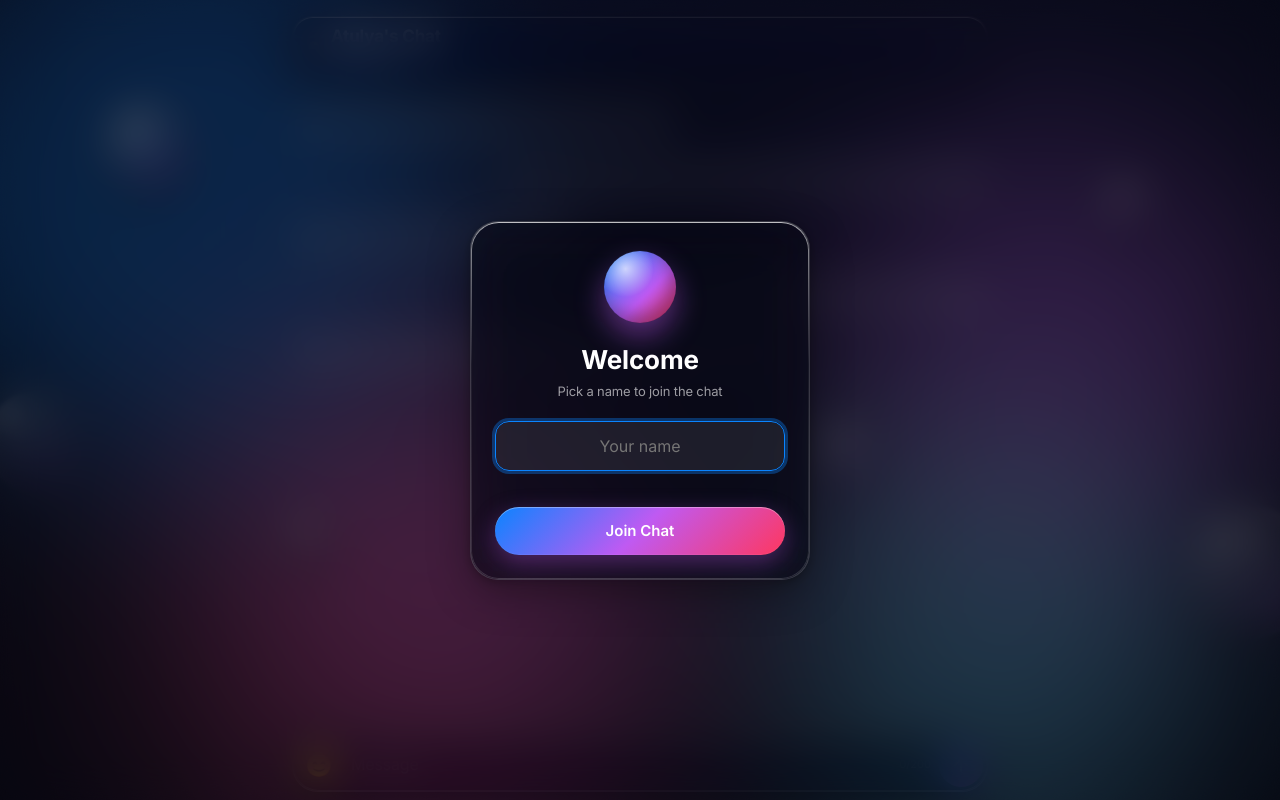
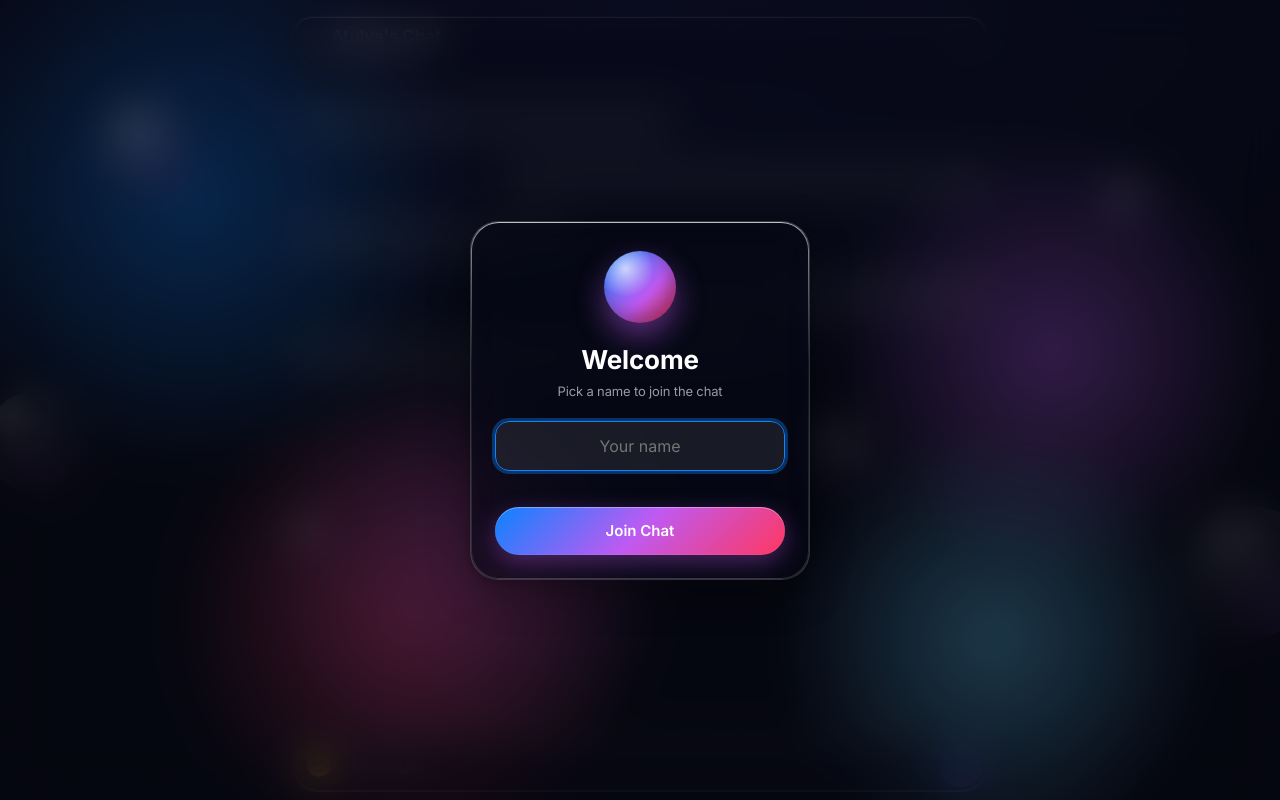
Before and after one commit to atulyaraj4358-cmd/atulya-s_chat, a plain HTML site: page index.html in a window 1280 px wide. Drawn offline with nearby package versions, Linux system fonts and the light colour scheme.

Commit message:
Update index.html

```diff
--- a/index.html
+++ b/index.html
@@ -9,6 +9,8 @@
 <link rel="preconnect" href="https://fonts.gstatic.com" crossorigin>
 <link href="https://fonts.googleapis.com/css2?family=Inter:wght@400;500;600;700&display=swap" rel="stylesheet">
 <link rel="stylesheet" href="style.css">
+<link rel="stylesheet" href="perf.css">
+<link rel="stylesheet" href="extras.css">
 </head>
 <body>
 <div class="bg" aria-hidden="true">
```
